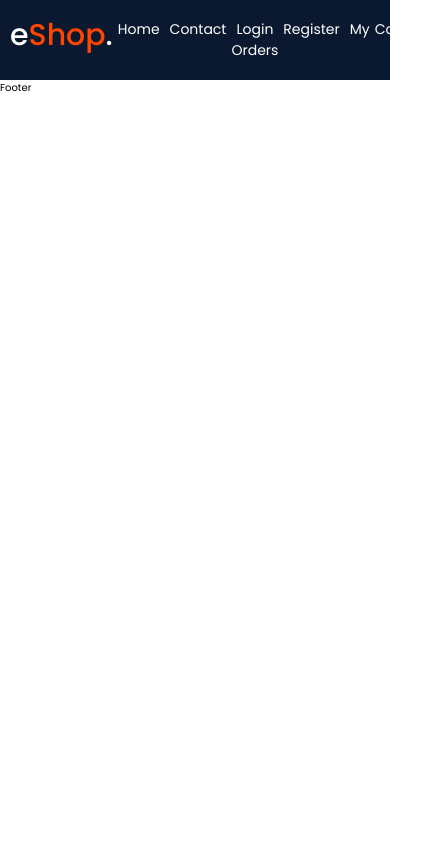
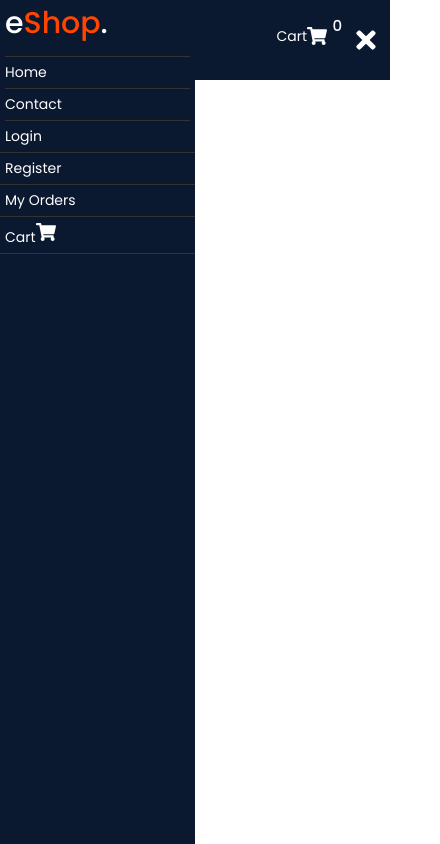
Before and after one commit to Jeetku/eShop, a React (Create React App) app: page /register in a window 390 px wide. Shown: the whole page, 440 px wide, since content can reach past the window. Built offline with nearby package versions, Linux system fonts and the light colour scheme.

Commit message:
navbar completed with mobile menu and desktop menu

```diff
--- a/src/components/header/Header.css
+++ b/src/components/header/Header.css
@@ -19,6 +19,9 @@ header {
   width: 25%;
   color: #fff;
   cursor: pointer;
+}
+.mobile-logo {
+  display: none;
 }
 span {
   color: orangered;
@@ -80,3 +83,88 @@ p {
 .links a:active {
   color: var(--color-danger);
 }
+
+.menu-icon {
+  cursor: pointer;
+  display: none;
+}
+
+@media screen and (max-width: 800px) {
+  .mobile-logo {
+    display: flex;
+    justify-content: space-between;
+    align-items: center;
+  }
+  nav {
+    display: block;
+    position: absolute;
+    top: 0;
+    left: 0;
+    width: 50%;
+    height: 100vh;
+    background-color: var(--dark-blue);
+    z-index: 999;
+    transform: translateX(-200%);
+    transition: all 0.3s;
+  }
+  nav-wrapper {
+    position: absolute;
+    top: 0;
+    left: 0;
+    background-color: rgba(0, 0, 0, 0.5);
+    width: 100%;
+    height: 100vh;
+    transform: translateX();
+    transition: all 0.3s;
+  }
+  .show-nav {
+    transform: translateX(-200%);
+  }
+  .hide-nav {
+    transform: translateX(0);
+  }
+  .show-nav-wrapper {
+    transform: translateX(100%);
+  }
+
+  nav ul {
+    display: block;
+  }
+  ul li {
+    padding: 5px 0;
+    border-bottom: 1px solid #333;
+  }
+  li a {
+    display: block;
+  }
+
+  .header-right {
+    display: block;
+  }
+  .header-right .links {
+    display: block;
+  }
+  .header-right a {
+    display: block;
+    margin: 0;
+    padding: 5px 5px;
+    border-bottom: 1px solid #333;
+  }
+  .cart {
+    display: block;
+  }
+  .cart a {
+    color: #fff;
+    position: relative;
+  }
+  .cart a:hover {
+    color: orangered;
+  }
+
+  .menu-icon {
+    display: flex;
+  }
+  .menu-icon > * {
+    margin-left: 2rem;
+  }
+}
--- a/src/components/header/Header.jsx
+++ b/src/components/header/Header.jsx
@@ -1,7 +1,8 @@
-import React from "react";
+import React, { useState } from "react";
 import "./Header.css";
 import { Link } from "react-router-dom";
-import { FaShoppingCart } from "react-icons/fa";
+import { FaShoppingCart, FaTimes } from "react-icons/fa";
+import { HiOutlineMenuAlt3 } from "react-icons/hi";
 
 const logo = (
   <div className="logo">
@@ -23,12 +24,27 @@ const cart = (
 );
 
 const Header = () => {
+  const [showMenu, setShowMenu] = useState(false);
+
+  const toggleMenu = () => {
+    setShowMenu(!showMenu);
+  };
+
   return (
     <header>
       <div className="header">
         {logo}
-        <nav>
+        <nav className={showMenu ? `${"show-nav"}` : `${"hide-nav"}`}>
+          <div
+            className={
+              showMenu
+                ? `${"nav-wrapper"}${"show-nav-wrapper"}`
+                : `${"nav-wrapper"}`
+            }
+          ></div>
+
           <ul>
+            <li className="mobile-logo">{logo}</li>
             <li>
               <Link to="/">Home</Link>
             </li>
@@ -45,6 +61,15 @@ const Header = () => {
             {cart}
           </div>
         </nav>
+
+        <div className="menu-icon">
+          {cart}
+          {showMenu ? (
+            <HiOutlineMenuAlt3 size={28} onClick={toggleMenu} />
+          ) : (
+            <FaTimes size={28} color="#fff" onClick={toggleMenu} />
+          )}
+        </div>
       </div>
     </header>
   );
```
